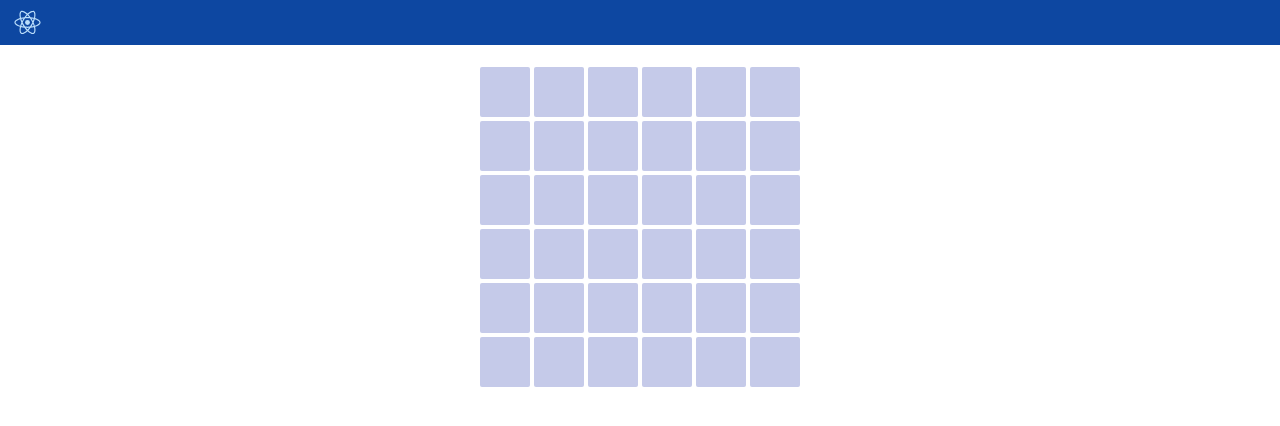
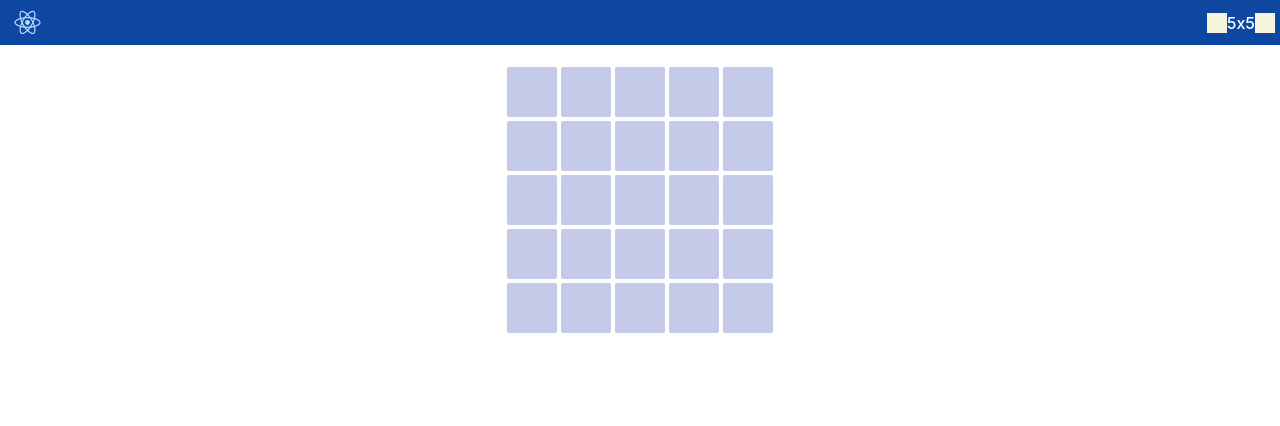
Before and after one commit to yakabay/crypt, a React (Create React App) app: page / in a window 1280 px wide. Shown: the top 426 px of the page. Built offline with nearby package versions, Linux system fonts and the light colour scheme.

Commit message:
start adding CountSelect

```diff
--- a/src/App.js
+++ b/src/App.js
@@ -5,15 +5,36 @@ import Grid from './Components/Grid'
 
 class App extends Component {
 	state = {
-    count: 6
+		count: 5
+	}
+
+	increaseCount = () => {
+		this.setState(state => {
+			if (state >= 10 ) {
+				return;
+			}
+			return {count: ++state.count}
+		})
+	}
+
+	decreaseCount = () => {
+		if (this.state <= 3 ) {
+			return null;
+		}
+		this.setState(state => ({
+			count: --state.count
+		}))
 	}
 
 	render() {
 		const { count } = this.state
-
 		return (
 			<div className="App">
-        <Header />
+			<Header
+				count={count}
+				increaseCount={this.increaseCount}
+				decreaseCount={this.decreaseCount}
+			/>
 			<Grid count={count} />
 			</div>
 		)
--- /dev/null
+++ b/src/Components/CountSelect/index.js
@@ -0,0 +1,27 @@
+import React from 'react';
+import PropTypes from 'prop-types';
+import './style.css';
+
+const CountSelect = ({ count, increaseCount, decreaseCount }) => (
+    <div className="count-select">
+        <div
+            className="count-select__decrease-button"
+            onClick={decreaseCount}
+        >
+        </div>
+        <div className="count-select__value">{`${count}x${count}`}</div>
+        <div
+            className="count-select__increase-button"
+            onClick={increaseCount}
+        >
+        </div>
+    </div>
+)
+
+CountSelect.propTypes = {
+    count: PropTypes.number,
+    increaseCount: PropTypes.func,
+    decreaseCount: PropTypes.func,
+}
+
+export default CountSelect;
--- /dev/null
+++ b/src/Components/CountSelect/style.css
@@ -0,0 +1,20 @@
+.count-select {
+    display: flex;
+    align-items: center;
+}
+.count-select__decrease-button {
+    height: 20px;
+    width: 20px;
+    background-color: beige;
+}
+
+.count-select__value {
+    color: white;
+    font-weight: 500;
+}
+
+.count-select__increase-button {
+    height: 20px;
+    width: 20px;
+    background-color: beige;
+}
--- a/src/Components/Grid/index.js
+++ b/src/Components/Grid/index.js
@@ -13,6 +13,9 @@ class Grid extends Component {
             disabledCells: [...state.disabledCells, ...newDisabledCells]
         }))
     }
+
+    // TODO: disable central cell if the count is odd
+    // use componentDidMount()
 
     calculateDisabledCells = clickedCell => {
         const n = this.props.count
--- a/src/Components/Header/index.js
+++ b/src/Components/Header/index.js
@@ -1,15 +1,26 @@
-import React, { Component } from 'react';
 import './style.css';
+import React from 'react';
+import CountSelect from '../CountSelect'
+import PropTypes from 'prop-types';
 import logo from '../../logo.svg';
 
-class Header extends Component {
-    render() {
-        return (
-            <header className="header">
-                <img src={logo} className="header__logo" alt="logo" />
-            </header>
-        );
-    }
+const Header = ({ count,  increaseCount, decreaseCount }) => {
+    return (
+        <header className="header">
+            <img src={logo} className="header__logo" alt="logo" />
+            <CountSelect
+                count={count}
+                increaseCount={increaseCount}
+                decreaseCount={decreaseCount}
+            />
+        </header>
+    )
+}
+
+Header.propTypes = {
+    count: PropTypes.number,
+    increaseCount: PropTypes.func,
+    decreaseCount: PropTypes.func,
 }
 
 export default Header;
--- a/src/Components/Header/style.css
+++ b/src/Components/Header/style.css
@@ -1,5 +1,6 @@
 .header {
     display: flex;
+    justify-content: space-between;
     padding: 0 5px;
     background-color: #0D47A1;
 }
```
Lines whose indentation alone changed are shown as unchanged.
